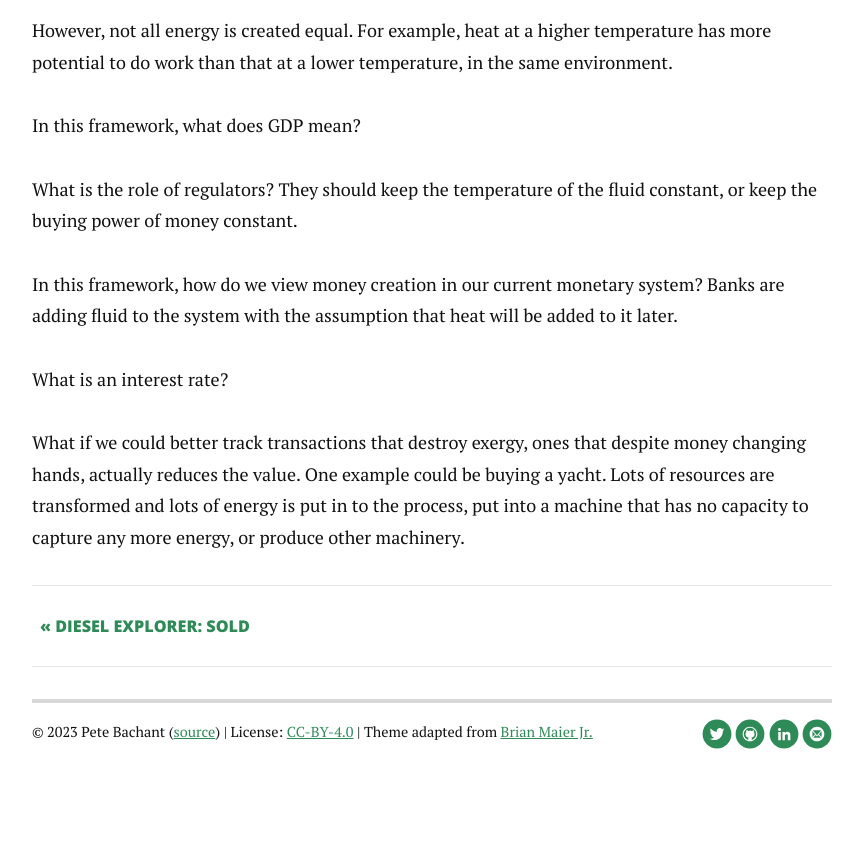
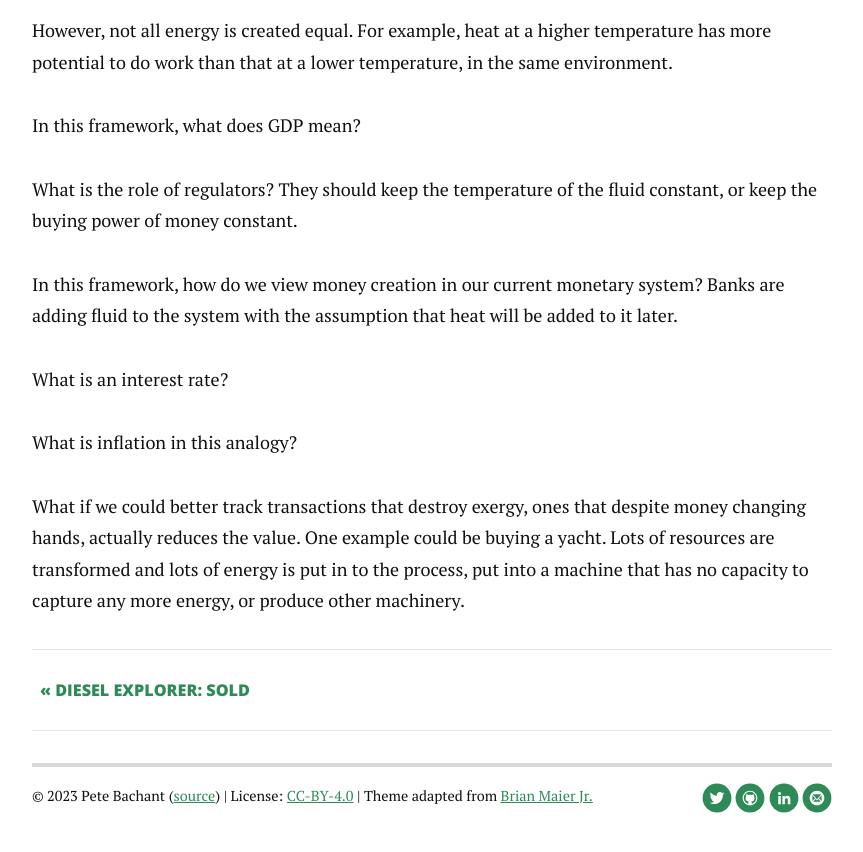
Before and after one commit to petebachant/petebachant.github.io, a Jekyll site: the page built from _posts/2023-08-01-a-thermodynamically-consistent-currency.markdown, in a window 1280 px wide and 900 px high, scrolled down 695 px. Shown: the top 852 px of the window, without its empty margins (208-1071 px from the left). Built offline with Jekyll 4.4.1, drawn with Linux system fonts in a browser that asks for light colours; nearby versions of some CDN libraries; comment, search, counter and statistics services are not loaded.

Commit message:
Add note

```diff
--- a/_posts/2023-08-01-a-thermodynamically-consistent-currency.markdown
+++ b/_posts/2023-08-01-a-thermodynamically-consistent-currency.markdown
@@ -32,6 +32,8 @@ heat will be added to it later.
 
 What is an interest rate?
 
+What is inflation in this analogy?
+
 What if we could better track transactions that destroy exergy,
 ones that despite money changing hands,
 actually reduces the value.
```
